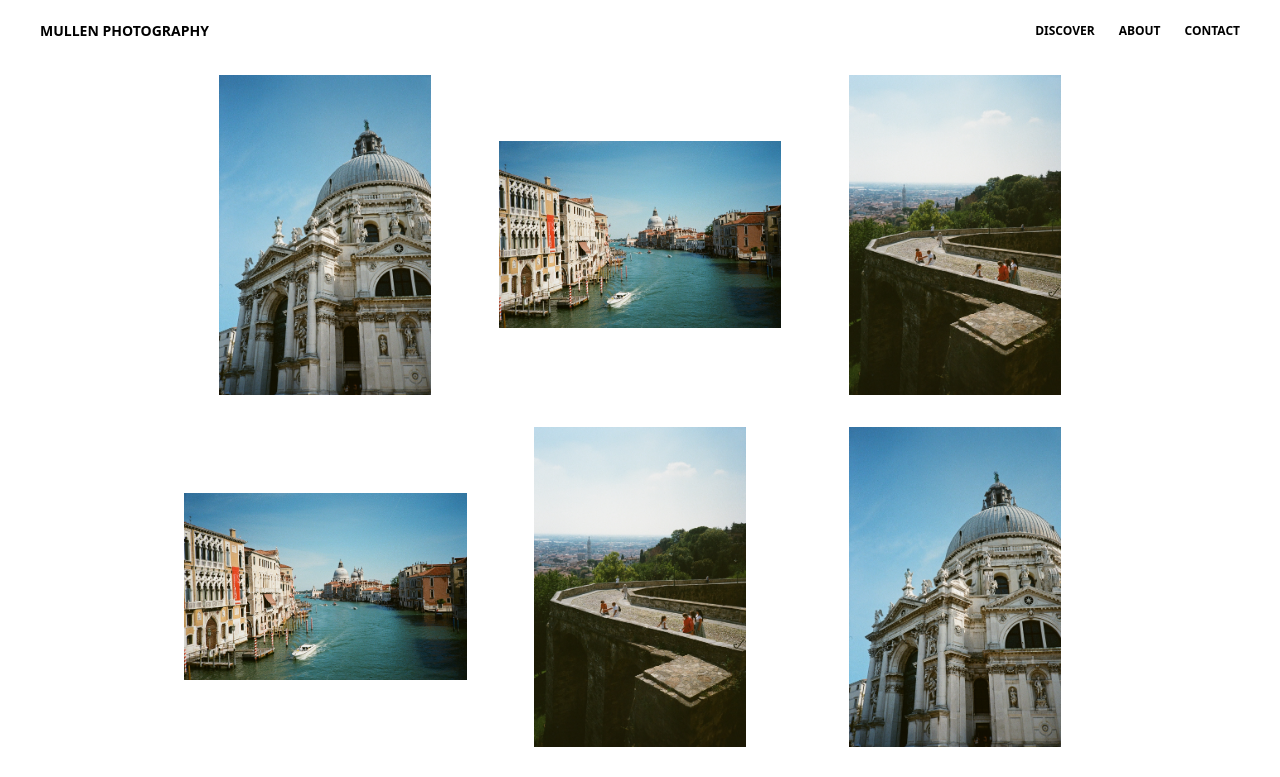
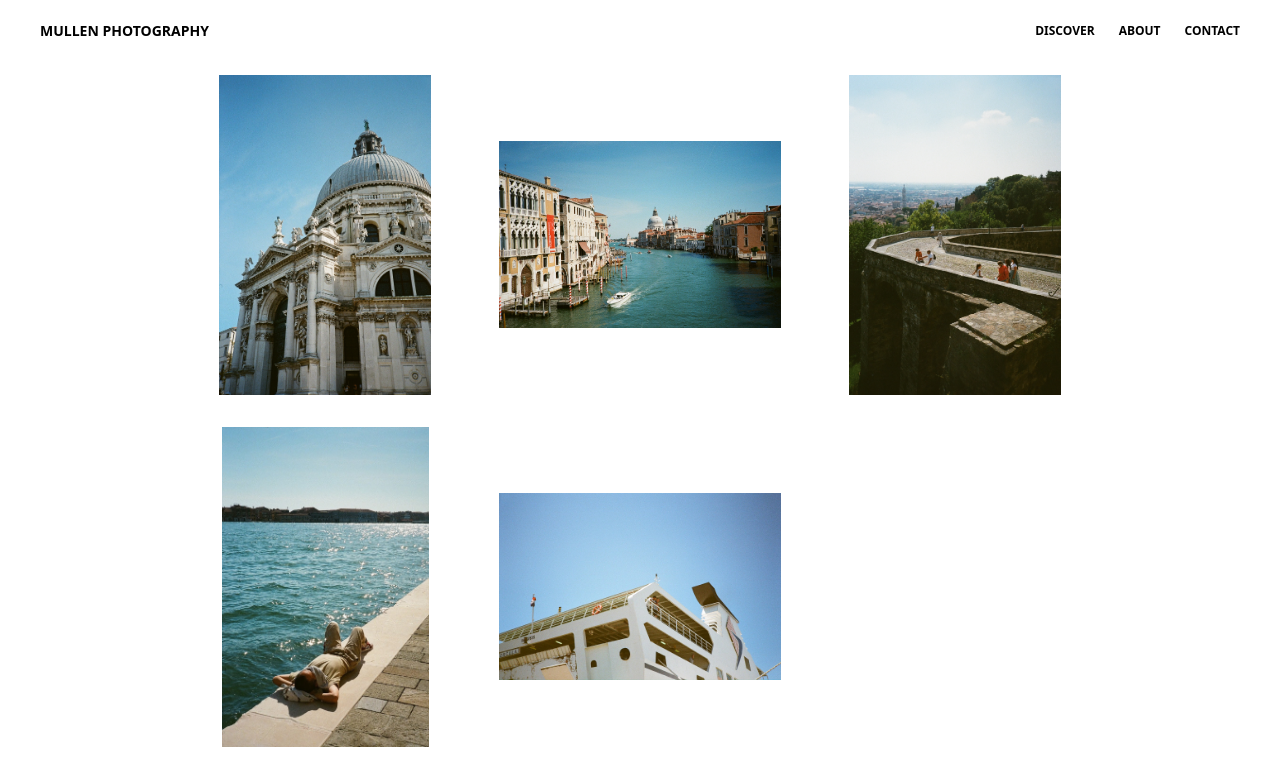
Before and after one commit to Photography-Portfolio/frontend, a Vue app: page /discover in a window 1280 px wide. Shown: the top 777 px of the page. Built offline with nearby package versions, Linux system fonts and the light colour scheme.

Commit message:
small changes

```diff
--- a/src/views/Discover.vue
+++ b/src/views/Discover.vue
@@ -26,15 +26,8 @@ export default {
 				"src/assets/pictures/img_32.jpeg",
 				"src/assets/pictures/img_31.jpeg",
 				"src/assets/pictures/img_08.jpeg",
-				"src/assets/pictures/img_31.jpeg",
-				"src/assets/pictures/img_08.jpeg",
-				"src/assets/pictures/img_32.jpeg",
-				"src/assets/pictures/img_32.jpeg",
-				"src/assets/pictures/img_31.jpeg",
-				"src/assets/pictures/img_08.jpeg",
-				"src/assets/pictures/img_31.jpeg",
-				"src/assets/pictures/img_08.jpeg",
-				"src/assets/pictures/img_32.jpeg",
+				"src/assets/pictures/img_33.jpeg",
+				"src/assets/pictures/img_21.jpeg",
 			]
 		};
 	},
```
